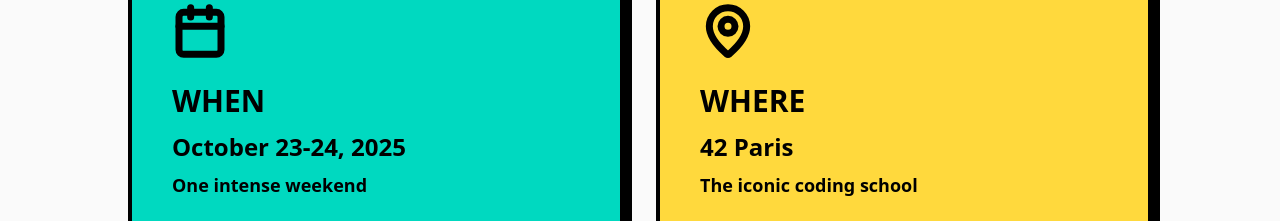
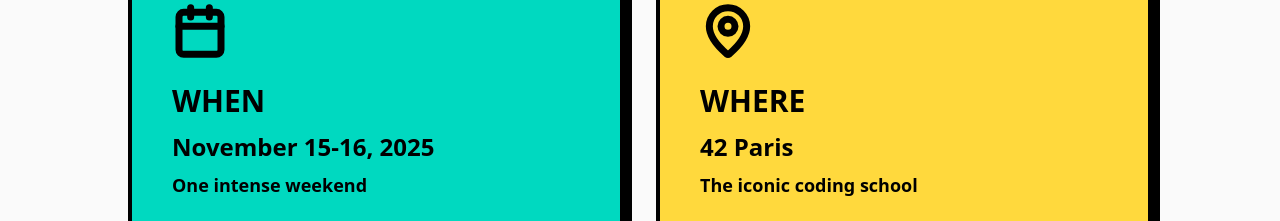
Before and after one commit to hugothomel/hackthegap, a Next.js app: page / in a window 1280 px wide. Shown: the part 5760-5981 px from the top of the page. Built offline with nearby package versions, Linux system fonts and the light colour scheme.

Commit message:
date fix in sections

```diff
--- a/app/page.tsx
+++ b/app/page.tsx
@@ -551,7 +551,7 @@
               <div className="bg-[#00D9C0] border-2 sm:border-4 border-black p-4 sm:p-6 md:p-8 lg:p-10 shadow-[4px_4px_0px_0px_rgba(0,0,0,1)] sm:shadow-[6px_6px_0px_0px_rgba(0,0,0,1)] md:shadow-[8px_8px_0px_0px_rgba(0,0,0,1)]">
                 <Calendar size={36} strokeWidth={3} className="mb-3 sm:mb-4 md:mb-6 sm:w-12 sm:h-12 md:w-14 md:h-14" />
                 <h3 className="text-xl sm:text-2xl md:text-3xl font-black mb-2 sm:mb-3 uppercase">When</h3>
-                <p className="text-lg sm:text-xl md:text-2xl font-black mb-1 sm:mb-2">October 23-24, 2025</p>
+                <p className="text-lg sm:text-xl md:text-2xl font-black mb-1 sm:mb-2">November 15-16, 2025</p>
                 <p className="text-sm sm:text-base md:text-lg font-bold">One intense weekend</p>
               </div>
 
```
